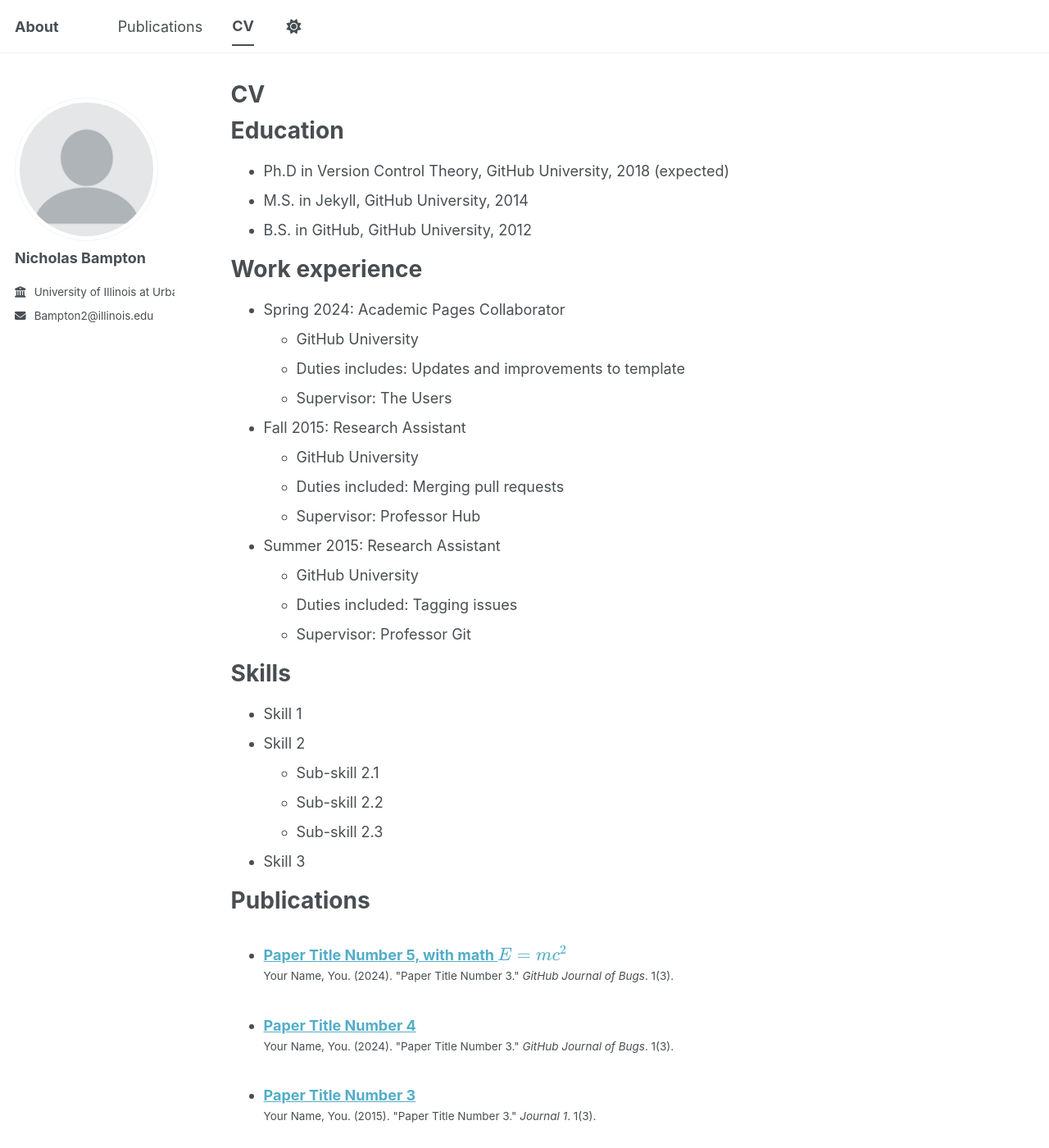
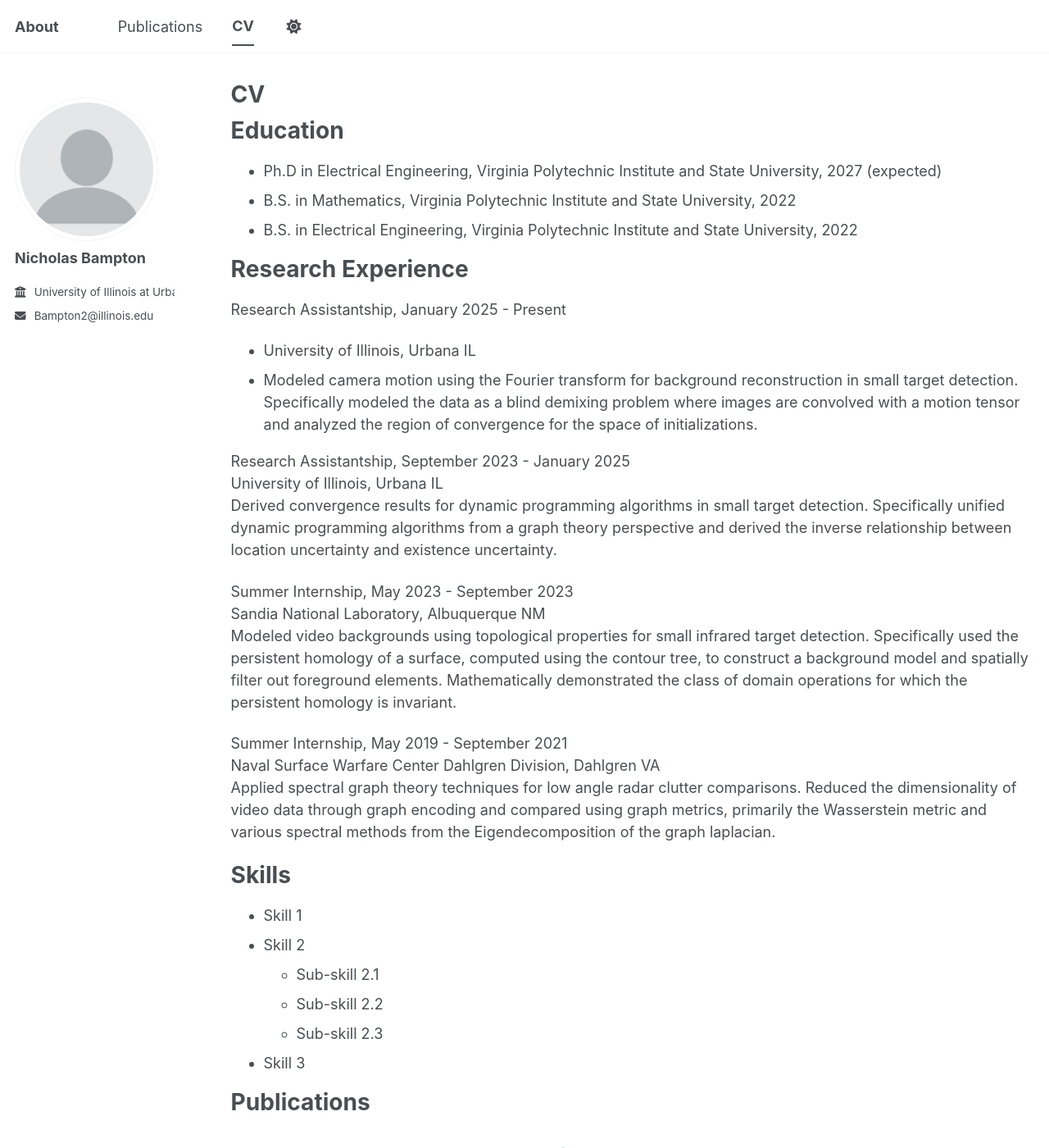
Before and after one commit to nick-bampton/nick-bampton.github.io, a Jekyll site: the page built from _pages/cv.md, in a window 1280 px wide and 1400 px high. Shown: the whole window at 82% size. Built offline with Jekyll 4.4.1, drawn with Linux system fonts in a browser that asks for light colours; a script bundle is joined from its source files by our own code; library files that are not in the unit come from our copies.

Commit message:
Update cv.md

```diff
--- a/_pages/cv.md
+++ b/_pages/cv.md
@@ -11,26 +11,28 @@ redirect_from:
 
 Education
 ======
-* Ph.D in Version Control Theory, GitHub University, 2018 (expected)
-* M.S. in Jekyll, GitHub University, 2014
-* B.S. in GitHub, GitHub University, 2012
+* Ph.D in Electrical Engineering, Virginia Polytechnic Institute and State University, 2027 (expected)
+* B.S. in Mathematics, Virginia Polytechnic Institute and State University, 2022
+* B.S. in Electrical Engineering, Virginia Polytechnic Institute and State University, 2022
 
-Work experience
+Research Experience
 ======
-* Spring 2024: Academic Pages Collaborator
-  * GitHub University
-  * Duties includes: Updates and improvements to template
-  * Supervisor: The Users
+Research Assistantship, January 2025 - Present<br>
+* University of Illinois, Urbana IL<br>
+* Modeled camera motion using the Fourier transform for background reconstruction in small target detection. Specifically modeled the data as a blind demixing problem where images are convolved with a motion tensor and analyzed the region of convergence for the space of initializations.
 
-* Fall 2015: Research Assistant
-  * GitHub University
-  * Duties included: Merging pull requests
-  * Supervisor: Professor Hub
+Research Assistantship, September 2023 - January 2025<br>
+University of Illinois, Urbana IL<br>
+Derived convergence results for dynamic programming algorithms in small target detection. Specifically unified dynamic programming algorithms from a graph theory perspective and derived the inverse relationship between location uncertainty and existence uncertainty.
 
-* Summer 2015: Research Assistant
-  * GitHub University
-  * Duties included: Tagging issues
-  * Supervisor: Professor Git
+Summer Internship, May 2023 - September 2023<br>
+Sandia National Laboratory, Albuquerque NM<br>
+Modeled video backgrounds using topological properties for small infrared target detection. Specifically used the persistent homology of a surface, computed using the contour tree, to construct a background model and spatially filter out foreground elements. Mathematically demonstrated the class of domain operations for which the persistent homology is invariant.
+
+Summer Internship, May 2019 - September 2021<br>
+Naval Surface Warfare Center Dahlgren Division, Dahlgren VA<br>
+Applied spectral graph theory techniques for low angle radar clutter comparisons.  Reduced the dimensionality of video data through graph encoding and compared using graph metrics, primarily the Wasserstein metric and various spectral methods from the Eigendecomposition of the graph laplacian.
+
 
 Skills
 ======
```
